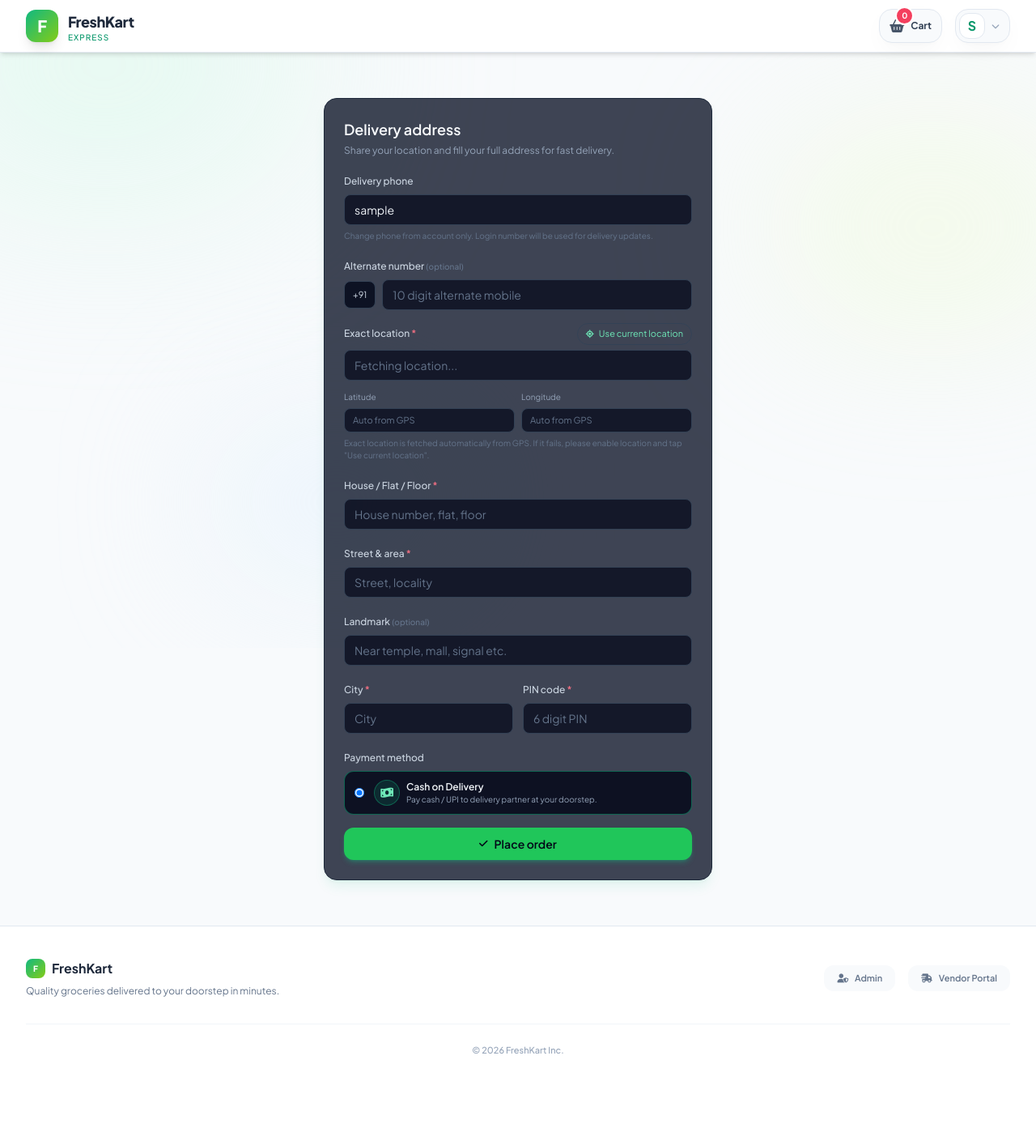
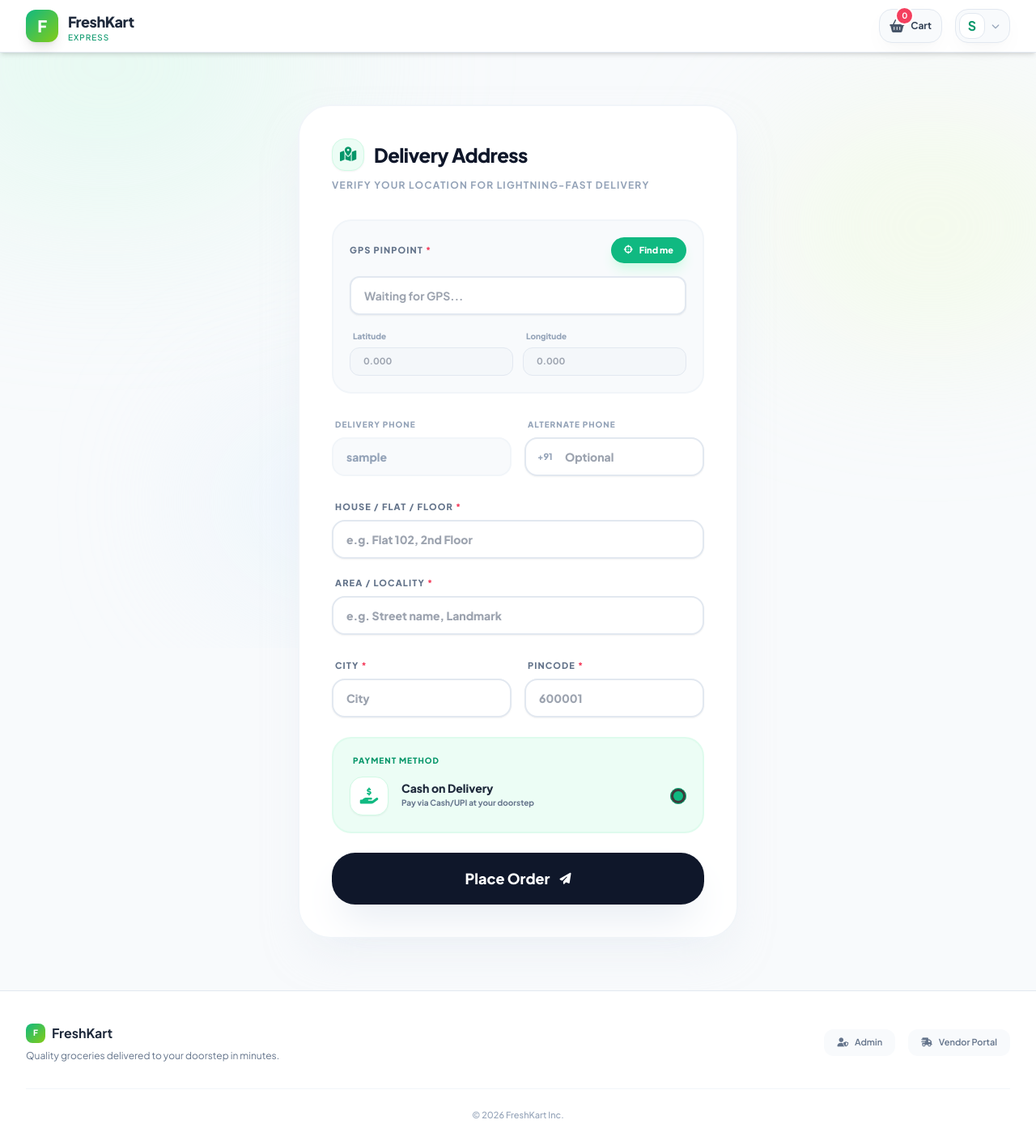
Before and after one commit to Ankus0001h/Jippy-Store-1.0, a Flask app: page /address in a window 1280 px wide. Shown: the whole page at 81% size. Before the commit the page ends 1301 px from the top, so only its background shows below. Run offline with Flask 3, Linux system fonts and the light colour scheme; the visitor is signed in with stand-in values (Sample User, id 1); some libraries are stand-ins or nearby versions.

Commit message:
Update address.html

```diff
--- a/templates/address.html
+++ b/templates/address.html
@@ -1,239 +1,133 @@
 {% extends "base.html" %}
 {% block content %}
-<div class="max-w-lg mx-auto px-4 py-6">
-  <div class="bg-slate-900/80 border border-slate-800 rounded-2xl p-6 shadow-lg shadow-emerald-500/10">
-    <h1 class="text-lg font-semibold text-slate-50 mb-1">Delivery address</h1>
-    <p class="text-xs text-slate-400 mb-4">
-      Share your location and fill your full address for fast delivery.
+<div class="max-w-xl mx-auto px-4 py-8">
+  <div class="bg-white border-2 border-slate-100 rounded-[2.5rem] p-6 sm:p-10 shadow-2xl shadow-slate-200/50">
+
+    <div class="mb-8">
+      <div class="flex items-center gap-3 mb-2">
+        <div class="w-10 h-10 rounded-2xl bg-emerald-50 flex items-center justify-center text-emerald-600 border border-emerald-100 shadow-sm">
+          <i class="fas fa-map-location-dot text-lg"></i>
+        </div>
+        <h1 class="text-2xl font-black text-slate-900 tracking-tight">Delivery Address</h1>
+      </div>
+      <p class="text-xs font-bold text-slate-400 uppercase tracking-widest leading-relaxed">
+        Verify your location for lightning-fast delivery
       </p>
+    </div>
 
     <div
       id="addr-alert"
-      class="hidden mb-3 text-[11px] px-3 py-2 rounded-lg bg-rose-500/10 text-rose-300 border border-rose-500/40"
+      class="hidden mb-6 text-xs font-black px-4 py-3 rounded-2xl bg-rose-50 text-rose-600 border border-rose-100 animate-pulse"
     ></div>
 
-    <form id="address-form" class="space-y-4">
-      <!-- Delivery phone (from login, readonly) -->
-      <div class="space-y-1.5">
-        <label class="text-xs font-medium text-slate-300">Delivery phone</label>
-        <input
-          type="tel"
-          id="delivery-phone"
-          class="w-full px-3 py-2 rounded-lg bg-slate-950/70 border border-slate-700 text-sm text-slate-100
-                 placeholder:text-slate-500 focus:outline-none focus:ring-2 focus:ring-emerald-500/70 focus:border-emerald-500"
-          value="{{ session.get('user_phone', '') }}"
-          readonly
-        />
-        <p class="text-[10px] text-slate-500">
-          Change phone from account only. Login number will be used for delivery updates.
-        </p>
-      </div>
+    <form id="address-form" class="space-y-6">
 
-      <!-- Alternate number (optional, with +91) -->
-      <div class="space-y-1.5">
-        <label class="text-xs font-medium text-slate-300">
-          Alternate number <span class="text-[10px] text-slate-500">(optional)</span>
-        </label>
-        <div class="flex items-center gap-2">
-          <div
-            class="px-2.5 py-2 rounded-lg bg-slate-950/80 border border-slate-700 text-[11px] text-slate-300"
-          >
-            +91
-          </div>
-          <input
-            type="tel"
-            id="alt-phone"
-            maxlength="10"
-            pattern="[0-9]*"
-            inputmode="numeric"
-            class="flex-1 px-3 py-2 rounded-lg bg-slate-950/70 border border-slate-700 text-sm text-slate-100
-                   placeholder:text-slate-500 focus:outline-none focus:ring-2 focus:ring-emerald-500/70 focus:border-emerald-500"
-            placeholder="10 digit alternate mobile"
-          />
-        </div>
-      </div>
-
-      <!-- Exact location (must be GPS) -->
-      <div class="space-y-1.5">
+      <div class="bg-slate-50 rounded-3xl p-5 border-2 border-slate-100 space-y-4">
         <div class="flex items-center justify-between">
-          <label class="text-xs font-medium text-slate-300">
-            Exact location <span class="text-rose-400">*</span>
+          <label class="text-[11px] font-black uppercase tracking-widest text-slate-500">
+            GPS Pinpoint <span class="text-rose-500 font-black">*</span>
           </label>
           <button
             type="button"
             id="use-location-btn"
-            class="inline-flex items-center gap-1.5 text-[11px] px-2.5 py-1 rounded-full border border-slate-700 text-emerald-300 hover:bg-slate-800/80"
+            class="inline-flex items-center gap-2 text-[11px] font-black px-4 py-2 rounded-full bg-emerald-500 text-white shadow-lg shadow-emerald-100 hover:bg-emerald-600 active:scale-95 transition-all"
           >
-            <i class="fas fa-location-crosshairs text-[10px]"></i>
-            <span id="use-location-text">Use current location</span>
+            <i class="fas fa-crosshairs"></i>
+            <span id="use-location-text">Find me</span>
           </button>
         </div>
 
-        <!-- Readonly text, auto only -->
+        <div class="space-y-3">
           <input
             type="text"
             id="location-line"
-          class="w-full mt-1 px-3 py-2 rounded-lg bg-slate-950/70 border border-slate-700 text-sm text-slate-100
-                 placeholder:text-slate-500 focus:outline-none"
-          placeholder="Fetching location..."
+            class="w-full px-4 py-3 rounded-xl bg-white border-2 border-slate-200 text-sm font-bold text-slate-800 focus:outline-none focus:border-emerald-500 transition-all shadow-sm"
+            placeholder="Waiting for GPS..."
             required
             readonly
           />
 
-        <!-- Lat / Lng readonly, auto only -->
-        <div class="grid grid-cols-2 gap-2 mt-1">
+          <div class="grid grid-cols-2 gap-3">
             <div class="space-y-1">
-            <label class="text-[10px] text-slate-400">Latitude</label>
-            <input
-              type="text"
-              id="lat"
-              class="w-full px-2.5 py-1.5 rounded-lg bg-slate-950/70 border border-slate-700 text-[11px] text-slate-100
-                     placeholder:text-slate-500 focus:outline-none"
-              placeholder="Auto from GPS"
-              readonly
-            />
+              <label class="text-[10px] font-black text-slate-400 ml-1">Latitude</label>
+              <input type="text" id="lat" class="w-full px-4 py-2 rounded-xl bg-slate-100/50 border border-slate-200 text-[11px] font-bold text-slate-500 outline-none" placeholder="0.000" readonly />
             </div>
             <div class="space-y-1">
-            <label class="text-[10px] text-slate-400">Longitude</label>
-            <input
-              type="text"
-              id="lng"
-              class="w-full px-2.5 py-1.5 rounded-lg bg-slate-950/70 border border-slate-700 text-[11px] text-slate-100
-                     placeholder:text-slate-500 focus:outline-none"
-              placeholder="Auto from GPS"
-              readonly
-            />
-          </div>
-        </div>
-
-        <p class="text-[10px] text-slate-500">
-          Exact location is fetched automatically from GPS. If it fails, please enable location and tap
-          "Use current location".
-        </p>
-      </div>
-
-      <!-- Full address fields -->
-      <div class="space-y-1.5">
-        <label class="text-xs font-medium text-slate-300">
-          House / Flat / Floor <span class="text-rose-400">*</span>
-        </label>
-        <input
-          type="text"
-          id="addr-line1"
-          class="w-full px-3 py-2 rounded-lg bg-slate-950/70 border border-slate-700 text-sm text-slate-100
-                 placeholder:text-slate-500 focus:outline-none focus:ring-2 focus:ring-emerald-500/70 focus:border-emerald-500"
-          placeholder="House number, flat, floor"
-          required
-        />
-      </div>
-
-      <div class="space-y-1.5">
-        <label class="text-xs font-medium text-slate-300">
-          Street & area <span class="text-rose-400">*</span>
-        </label>
-        <input
-          type="text"
-          id="addr-line2"
-          class="w-full px-3 py-2 rounded-lg bg-slate-950/70 border border-slate-700 text-sm text-slate-100
-                 placeholder:text-slate-500 focus:outline-none focus:ring-2 focus:ring-emerald-500/70 focus:border-emerald-500"
-          placeholder="Street, locality"
-          required
-        />
-      </div>
-
-      <div class="space-y-1.5">
-        <label class="text-xs font-medium text-slate-300">
-          Landmark <span class="text-[10px] text-slate-500">(optional)</span>
-        </label>
-        <input
-          type="text"
-          id="addr-landmark"
-          class="w-full px-3 py-2 rounded-lg bg-slate-950/70 border border-slate-700 text-sm text-slate-100
-                 placeholder:text-slate-500 focus:outline-none focus:ring-2 focus:ring-emerald-500/70 focus:border-emerald-500"
-          placeholder="Near temple, mall, signal etc."
-        />
-      </div>
-
-      <div class="grid grid-cols-2 gap-3">
-        <div class="space-y-1.5">
-          <label class="text-xs font-medium text-slate-300">
-            City <span class="text-rose-400">*</span>
-          </label>
-          <input
-            type="text"
-            id="addr-city"
-            class="w-full px-3 py-2 rounded-lg bg-slate-950/70 border border-slate-700 text-sm text-slate-100
-                   placeholder:text-slate-500 focus:outline-none focus:ring-2 focus:ring-emerald-500/70 focus:border-emerald-500"
-            placeholder="City"
-            required
-          />
-        </div>
-        <div class="space-y-1.5">
-          <label class="text-xs font-medium text-slate-300">
-            PIN code <span class="text-rose-400">*</span>
-          </label>
-          <input
-            type="text"
-            id="addr-pincode"
-            maxlength="6"
-            pattern="[0-9]*"
-            inputmode="numeric"
-            class="w-full px-3 py-2 rounded-lg bg-slate-950/70 border border-slate-700 text-sm text-slate-100
-                   placeholder:text-slate-500 focus:outline-none focus:ring-2 focus:ring-emerald-500/70 focus:border-emerald-500"
-            placeholder="6 digit PIN"
-            required
-          />
-        </div>
-      </div>
-
-      <!-- Payment (only COD) -->
-      <div class="mt-2 space-y-1.5">
-        <label class="text-xs font-medium text-slate-300">Payment method</label>
-        <div
-          class="flex items-center gap-3 px-3 py-2.5 rounded-xl bg-slate-950/80 border border-emerald-500/50"
-        >
-          <div>
-            <input
-              type="radio"
-              id="pay-cod"
-              name="payment"
-              value="COD"
-              checked
-              class="h-3 w-3 text-emerald-500 border-slate-600 bg-slate-900"
-            />
-          </div>
-          <div class="flex items-center gap-2">
-            <div
-              class="flex items-center justify-center w-8 h-8 rounded-full bg-emerald-500/15 border border-emerald-500/40"
-            >
-              <i class="fas fa-money-bill-wave text-emerald-300 text-sm"></i>
-            </div>
-            <div class="flex flex-col">
-              <span class="text-xs font-semibold text-slate-100">
-                Cash on Delivery
-              </span>
-              <span class="text-[10px] text-slate-400">
-                Pay cash / UPI to delivery partner at your doorstep.
-              </span>
+              <label class="text-[10px] font-black text-slate-400 ml-1">Longitude</label>
+              <input type="text" id="lng" class="w-full px-4 py-2 rounded-xl bg-slate-100/50 border border-slate-200 text-[11px] font-bold text-slate-500 outline-none" placeholder="0.000" readonly />
             </div>
           </div>
         </div>
       </div>
 
-      <!-- Place order button -->
+      <div class="grid grid-cols-1 sm:grid-cols-2 gap-4">
+        <div class="space-y-1.5">
+          <label class="text-[10px] font-black uppercase tracking-widest text-slate-400 ml-1">Delivery Phone</label>
+          <input type="tel" id="delivery-phone" class="w-full px-4 py-3 rounded-2xl bg-slate-50 border-2 border-slate-100 text-sm font-black text-slate-400 cursor-not-allowed" value="{{ session.get('user_phone', '') }}" readonly />
+        </div>
+
+        <div class="space-y-1.5">
+          <label class="text-[10px] font-black uppercase tracking-widest text-slate-400 ml-1">Alternate Phone</label>
+          <div class="relative group">
+            <span class="absolute left-4 top-1/2 -translate-y-1/2 text-[11px] font-black text-slate-400">+91</span>
+            <input type="tel" id="alt-phone" maxlength="10" inputmode="numeric" class="w-full pl-12 pr-4 py-3 rounded-2xl bg-white border-2 border-slate-200 text-sm font-black text-slate-800 focus:outline-none focus:border-emerald-500 transition-all shadow-sm" placeholder="Optional" />
+          </div>
+        </div>
+      </div>
+
+      <div class="space-y-4">
+        <div class="space-y-1.5">
+          <label class="text-[11px] font-black uppercase tracking-widest text-slate-500 ml-1">House / Flat / Floor <span class="text-rose-500">*</span></label>
+          <input type="text" id="addr-line1" class="w-full px-4 py-3 rounded-2xl bg-white border-2 border-slate-200 text-sm font-black text-slate-800 focus:outline-none focus:border-emerald-500 transition-all shadow-sm" placeholder="e.g. Flat 102, 2nd Floor" required />
+        </div>
+
+        <div class="space-y-1.5">
+          <label class="text-[11px] font-black uppercase tracking-widest text-slate-500 ml-1">Area / Locality <span class="text-rose-500">*</span></label>
+          <input type="text" id="addr-line2" class="w-full px-4 py-3 rounded-2xl bg-white border-2 border-slate-200 text-sm font-black text-slate-800 focus:outline-none focus:border-emerald-500 transition-all shadow-sm" placeholder="e.g. Street name, Landmark" required />
+        </div>
+      </div>
+
+      <div class="grid grid-cols-2 gap-4">
+        <div class="space-y-1.5">
+          <label class="text-[11px] font-black uppercase tracking-widest text-slate-500 ml-1">City <span class="text-rose-500">*</span></label>
+          <input type="text" id="addr-city" class="w-full px-4 py-3 rounded-2xl bg-white border-2 border-slate-200 text-sm font-black text-slate-800 focus:outline-none focus:border-emerald-500 transition-all shadow-sm" placeholder="City" required />
+        </div>
+        <div class="space-y-1.5">
+          <label class="text-[11px] font-black uppercase tracking-widest text-slate-500 ml-1">Pincode <span class="text-rose-500">*</span></label>
+          <input type="text" id="addr-pincode" maxlength="6" inputmode="numeric" class="w-full px-4 py-3 rounded-2xl bg-white border-2 border-slate-200 text-sm font-black text-slate-800 focus:outline-none focus:border-emerald-500 transition-all shadow-sm" placeholder="600001" required />
+        </div>
+      </div>
+
+      <div class="bg-emerald-50 rounded-3xl p-5 border-2 border-emerald-100/50">
+        <label class="text-[10px] font-black uppercase tracking-widest text-emerald-600 ml-1 mb-3 block">Payment Method</label>
+        <div class="flex items-center gap-4">
+          <div class="w-12 h-12 rounded-2xl bg-white flex items-center justify-center text-emerald-500 shadow-sm border border-emerald-100">
+            <i class="fas fa-hand-holding-dollar text-xl"></i>
+          </div>
+          <div class="flex-1">
+            <span class="block text-sm font-black text-slate-800 leading-none mb-1">Cash on Delivery</span>
+            <span class="block text-[10px] font-bold text-slate-500">Pay via Cash/UPI at your doorstep</span>
+          </div>
+          <input type="radio" checked class="w-5 h-5 accent-emerald-500" />
+        </div>
+      </div>
+
       <button
         type="submit"
         id="place-order-btn"
-        class="w-full mt-4 inline-flex items-center justify-center gap-2 px-4 py-2.5 rounded-xl
-               text-sm font-semibold bg-[#20c65a] hover:bg-[#1ab153] text-slate-950
-               shadow-md shadow-emerald-500/30 transition-colors"
+        class="w-full py-4.5 rounded-[1.8rem] text-lg font-black bg-slate-900 text-white shadow-2xl shadow-slate-200 hover:bg-emerald-600 active:scale-95 transition-all flex items-center justify-center gap-3 group"
       >
-        <i class="fas fa-check text-xs"></i>
-        <span id="place-order-text">Place order</span>
+        <span id="place-order-text">Place Order</span>
+        <i class="fas fa-paper-plane text-sm group-hover:translate-x-1 group-hover:-translate-y-1 transition-transform"></i>
       </button>
     </form>
   </div>
 </div>
+
+<style>
+  .py-4\.5 { padding-top: 1.125rem; padding-bottom: 1.125rem; }
+  input:focus { transform: translateY(-2px); }
+</style>
 
 <script>
   const locBtn   = document.getElementById("use-location-btn");
@@ -247,6 +141,7 @@
     if (!alertBox) return;
     alertBox.textContent = msg;
     alertBox.classList.remove("hidden");
+    window.scrollTo({ top: 0, behavior: 'smooth' });
   }
 
   function setLocationFromPosition(pos) {
@@ -254,142 +149,88 @@
     const lng = pos.coords.longitude.toFixed(6);
     latInput.value = lat;
     lngInput.value = lng;
-    locInput.value = `Lat: ${lat}, Lng: ${lng}`;
+    locInput.value = `📍 GPS Location: ${lat}, ${lng}`;
+    locBtn.classList.remove("bg-emerald-500");
+    locBtn.classList.add("bg-slate-900");
+    locText.textContent = "Detected";
   }
 
-  // auto fetch on load
   document.addEventListener("DOMContentLoaded", () => {
-    if (!navigator.geolocation) {
-      locInput.placeholder = "Location access not available in this browser";
-      return;
+    if (navigator.geolocation) {
+      navigator.geolocation.getCurrentPosition(
+        (pos) => setLocationFromPosition(pos),
+        (err) => { locInput.placeholder = "Please tap 'Find me'"; },
+        { enableHighAccuracy: true, timeout: 8000 }
+      );
     }
+  });
 
+  locBtn.addEventListener("click", () => {
+    locBtn.disabled = true;
+    locText.textContent = "Searching...";
     navigator.geolocation.getCurrentPosition(
       (pos) => {
         setLocationFromPosition(pos);
-        locInput.placeholder = "";
+        locBtn.disabled = false;
       },
       (err) => {
-        console.warn("Initial GPS failed", err);
-        locInput.placeholder = "Press 'Use current location' to detect";
-      },
-      { enableHighAccuracy: true, timeout: 8000 }
-    );
-  });
-
-  // retry via button
-  if (locBtn && navigator.geolocation) {
-    locBtn.addEventListener("click", () => {
-      locBtn.disabled = true;
-      locBtn.classList.add("cursor-not-allowed", "opacity-70");
-      locText.textContent = "Detecting...";
-
-      navigator.geolocation.getCurrentPosition(
-        (pos) => {
-          setLocationFromPosition(pos);
-          locText.textContent = "Location set";
-          locBtn.classList.remove("opacity-70");
-        },
-        (err) => {
-          console.error(err);
-          showAlert("Could not access location. Please enable GPS and try again.");
+        showAlert("Please enable GPS/Location permissions.");
         locBtn.disabled = false;
-          locBtn.classList.remove("cursor-not-allowed", "opacity-70");
-          locText.textContent = "Use current location";
+        locText.textContent = "Find me";
       },
       { enableHighAccuracy: true, timeout: 10000 }
     );
   });
-  }
 
-  // place order
   const addressForm = document.getElementById("address-form");
   if (addressForm) {
     addressForm.addEventListener("submit", async (e) => {
       e.preventDefault();
       const btn = document.getElementById("place-order-btn");
       const textSpan = document.getElementById("place-order-text");
-      alertBox.classList.add("hidden");
 
-      const line1    = document.getElementById("addr-line1").value.trim();
-      const line2    = document.getElementById("addr-line2").value.trim();
-      const landmark = document.getElementById("addr-landmark").value.trim();
-      const city     = document.getElementById("addr-city").value.trim();
-      const pincode  = document.getElementById("addr-pincode").value.trim();
-      const phone    = document.getElementById("delivery-phone").value.trim();
-      const locLine  = locInput.value.trim();
-      const altRaw   = document.getElementById("alt-phone").value.trim();
-      const altPhone = altRaw ? "+91" + altRaw : null;
-      const lat      = latInput.value.trim();
-      const lng      = lngInput.value.trim();
+      const address = {
+        phone: document.getElementById("delivery-phone").value,
+        alt_phone: document.getElementById("alt-phone").value ? "+91" + document.getElementById("alt-phone").value : null,
+        line1: document.getElementById("addr-line1").value.trim(),
+        line2: document.getElementById("addr-line2").value.trim(),
+        city: document.getElementById("addr-city").value.trim(),
+        pincode: document.getElementById("addr-pincode").value.trim(),
+        location_text: locInput.value,
+        lat: latInput.value,
+        lng: lngInput.value
+      };
 
-      if (!line1 || !line2 || !city || !pincode || !phone || !locLine || !lat || !lng) {
-        showAlert("Please set your exact location using GPS before placing the order.");
+      if (!address.lat || !address.lng) {
+        showAlert("GPS location is mandatory for delivery.");
         return;
       }
 
-      let cart = [];
-      try {
-        cart = JSON.parse(localStorage.getItem("cart") || "[]");
-      } catch (err) {
-        cart = [];
-      }
-      if (!cart.length) {
-        showAlert("Your cart is empty.");
-        return;
-      }
-
-      const address = {
-        phone,
-        alt_phone: altPhone,
-        line1,
-        line2,
-        landmark: landmark || null,
-        city,
-        pincode,
-        location_text: locLine,
-        lat,
-        lng,
-      };
+      let cart = JSON.parse(localStorage.getItem("cart") || "[]");
+      if (!cart.length) { showAlert("Cart is empty."); return; }
 
       try {
-        if (btn) {
         btn.disabled = true;
-          btn.classList.add("cursor-not-allowed", "opacity-70");
-        }
-        if (textSpan) {
-          textSpan.textContent = "Placing order...";
-        }
+        textSpan.textContent = "Finalizing...";
 
         const resp = await fetch("{{ url_for('checkout') }}", {
           method: "POST",
-          headers: {
-            "Content-Type": "application/json",
-          },
-          // IMPORTANT: lat/lng top-level bhi bheje ja rahe hain
-          body: JSON.stringify({ cart, address, lat, lng }),
+          headers: { "Content-Type": "application/json" },
+          body: JSON.stringify({ cart, address, lat: address.lat, lng: address.lng })
         });
 
         const data = await resp.json();
-        if (!resp.ok) {
-          showAlert(data.error || "Could not place order. Please try again.");
+        if (resp.ok) {
+          localStorage.removeItem("cart");
+          window.location.href = "{{ url_for('order_confirmation') }}?order_id=" + data.order_id;
         } else {
-          localStorage.removeItem("cart");
-          window.location.href =
-            "{{ url_for('order_confirmation') }}?order_id=" +
-            encodeURIComponent(data.order_id);
+          showAlert(data.error);
         }
       } catch (err) {
-        console.error(err);
-        showAlert("Something went wrong. Please try again.");
+        showAlert("Error placing order. Try again.");
       } finally {
-        if (btn) {
         btn.disabled = false;
-          btn.classList.remove("cursor-not-allowed", "opacity-70");
-        }
-        if (textSpan) {
-          textSpan.textContent = "Place order";
-        }
+        textSpan.textContent = "Place Order";
       }
     });
   }
```
Lines whose indentation alone changed are shown as unchanged.
